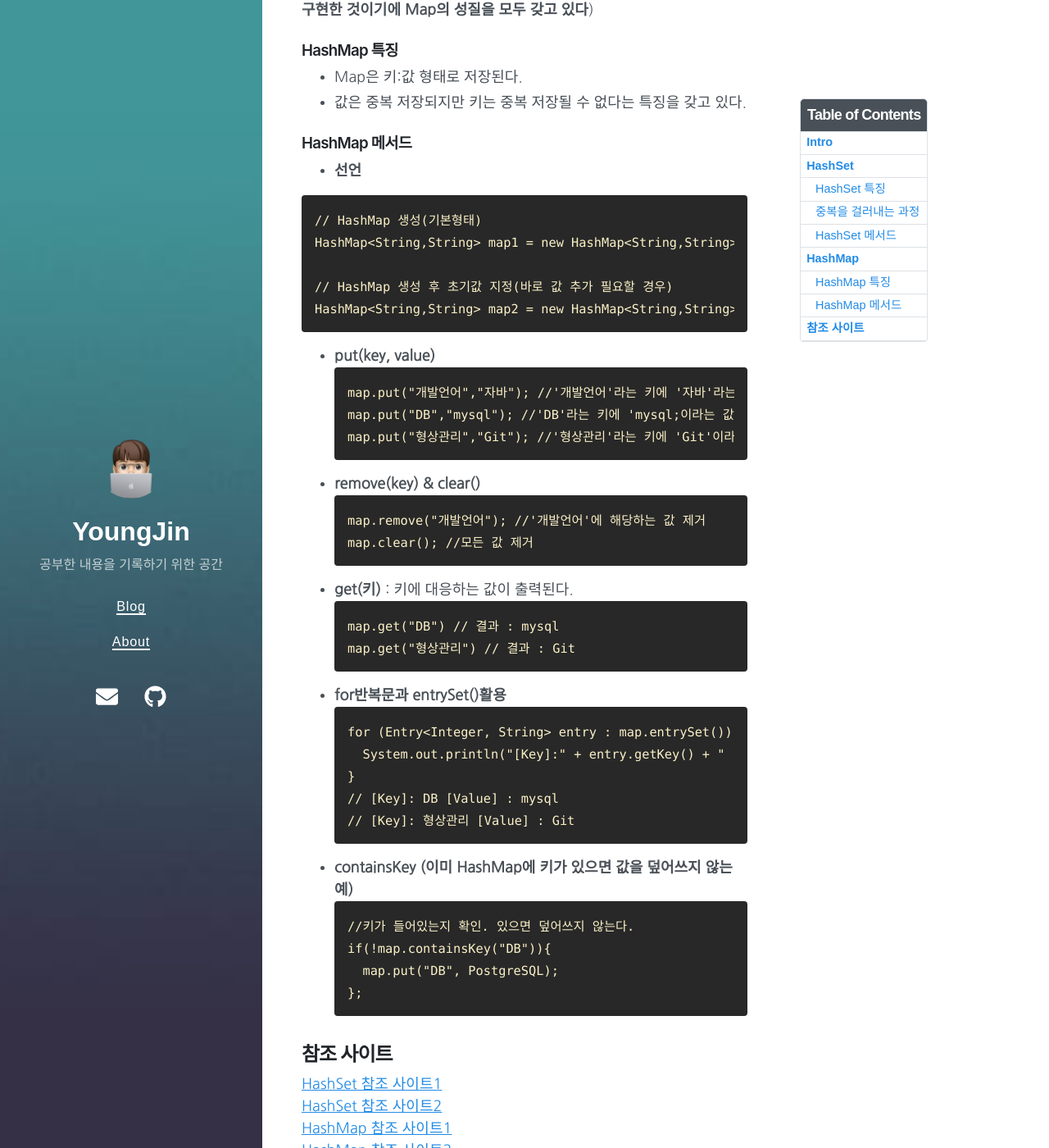
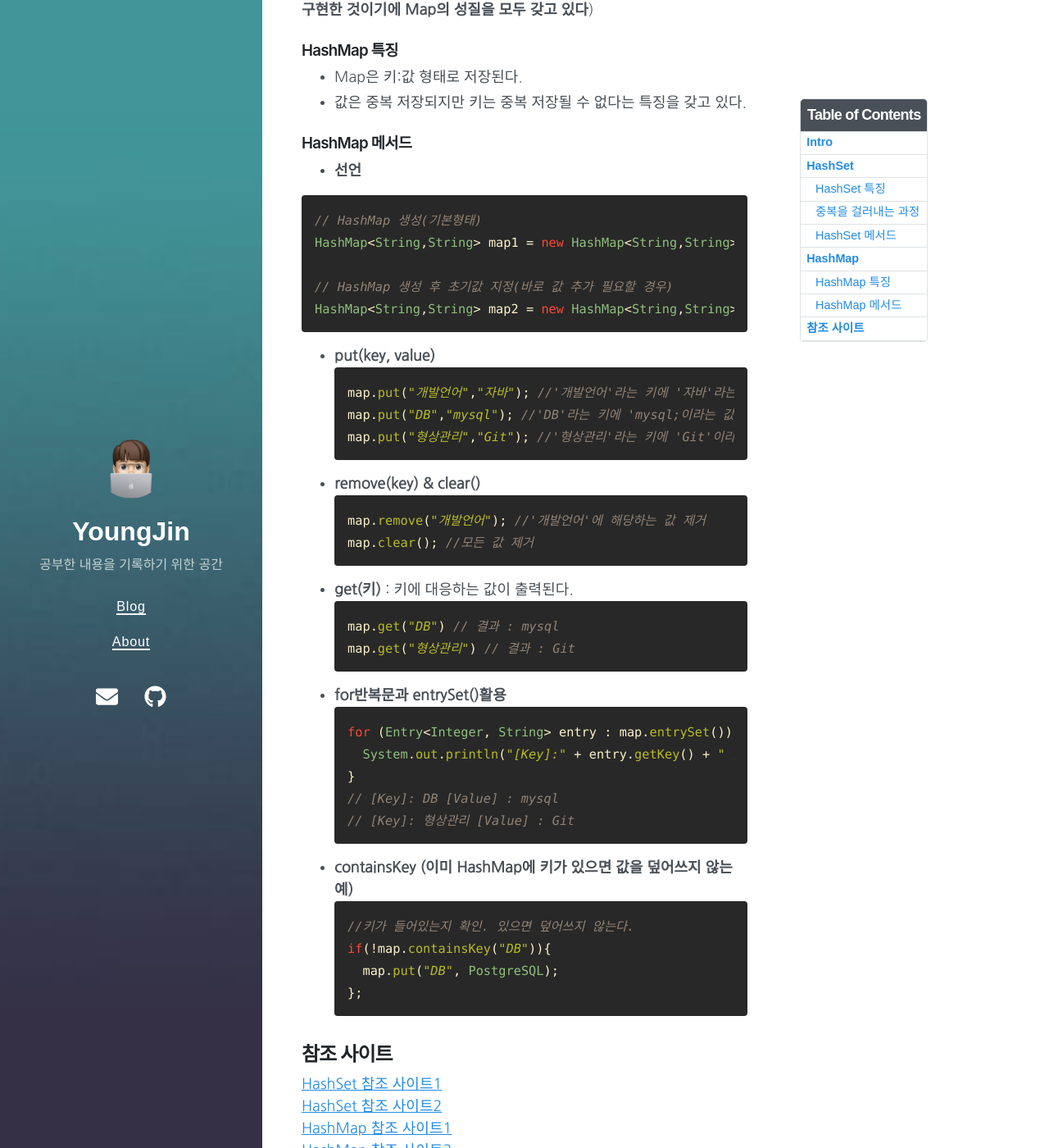
Before and after one commit to parkyoungjiin/parkyoungjiin.github.io, a Jekyll site: the page built from _posts/2023-04-09-자바 자료형(HashSet, HashMap).md, in a window 1280 px wide and 1400 px high, scrolled down 1735 px. Shown: the whole window at 82% size. Built offline with Jekyll 4.4.1, drawn with Linux system fonts in a browser that asks for light colours; nearby versions of some CDN libraries; some of the changed text lies outside the part shown.

Commit message:
Update 2023-04-09-자바 자료형(HashSet, HashMap).md

````diff
--- a/_posts/2023-04-09-자바 자료형(HashSet, HashMap).md
+++ b/_posts/2023-04-09-자바 자료형(HashSet, HashMap).md
@@ -26,37 +27,37 @@ HashSet이란, set 인터페이스를 구현한 클래스이다.
 ### HashSet 메서드
 - **선언**
 
-```
+```java
 HashSet<데이터타입> 변수명 = new HashSet<데이터타입>() // 기본 선언형태;
 HashSet<Integer> set = new HashSet<Integer>(Arrays.asList(1,2,3)); //초기값 지정형태
 ```
 
 - **add(value)**
-```
+```java
 HashSet<Integer> set = new HashSet<Integer>(); //HashSet생성
 set.add(1); //값 1 추가
 set.add(2); //값 2 추가
 set.add(3); //값 3 추가
 ```
 - **remove(value) & clear()**
-```
+```java
 set.remove(1); // 값 1 삭제
 set.clear(); // 모든 값 삭제
 ```
 
 - **size()**
-```
+```java
 HashSet<Integer> set = new HashSet<Integer>(Arrays.asList(1,2,3,4)); //HashSet 생성
 System.out.println("set 크기 : " + set.size()); //set 크기 : 4
 ```
 - **contains(value)**
-```
+```java
 HashSet<Integer> set = new HashSet<Integer>(Arrays.asList(1,2,3,4)); //HashSet 생성
 System.out.println("확인 : " + set.contains(1)) // 확인 : true
 ```
 
 - **출력** (Set컬렉션을 그냥 print하게 되면 대괄호 [ ]로 묶여서 set의 전체 값이 출력된다.)
-```
+```java
 HashSet<Integer> set = new HashSet<Integer>(Arrays.asList(1,2,3,4)); //HashSet 생성
 System.out.println("출력 : " + set) // 출력 : [1,2,3,4]
 ```
@@ -73,7 +74,7 @@ HashMap이란, Map 인터페이스를 구현한 컬렉션이다. (**인터페이
 ### HashMap 메서드
 - **선언**
 
-```
+```java
 // HashMap 생성(기본형태)
 HashMap<String,String> map1 = new HashMap<String,String>();
 
@@ -84,26 +85,26 @@ HashMap<String,String> map2 = new HashMap<String,String>(){{
 ```
 
 - **put(key, value)**
-```
+```java
 map.put("개발언어","자바"); //'개발언어'라는 키에 '자바'라는 값이 들어감.
 map.put("DB","mysql"); //'DB'라는 키에 'mysql;이라는 값이 들어감.
 map.put("형상관리","Git"); //'형상관리'라는 키에 'Git'이라는 값이 들어감.
 ```
 
 - **remove(key) & clear()**
-```
+```java
 map.remove("개발언어"); //'개발언어'에 해당하는 값 제거
 map.clear(); //모든 값 제거
 ```
 
 - **get(키)** : 키에 대응하는 값이 출력된다.
-```
+```java
 map.get("DB") // 결과 : mysql
 map.get("형상관리") // 결과 : Git
 ```
 
 - **for반복문과 entrySet()활용**
-```
+```java
 for (Entry<Integer, String> entry : map.entrySet()) {
     System.out.println("[Key]:" + entry.getKey() + " [Value]:" + entry.getValue());
 }
@@ -112,7 +113,7 @@ for (Entry<Integer, String> entry : map.entrySet()) {
 ```
 
 - **containsKey (이미 HashMap에 키가 있으면 값을 덮어쓰지 않는 예)**
-```
+```java
 //키가 들어있는지 확인. 있으면 덮어쓰지 않는다.
 if(!map.containsKey("DB")){
     map.put("DB", PostgreSQL);
````
Also changed, not shown: other parts of _posts/2023-04-09-자바 자료형(HashSet, HashMap).md (+1 -0 lines).
